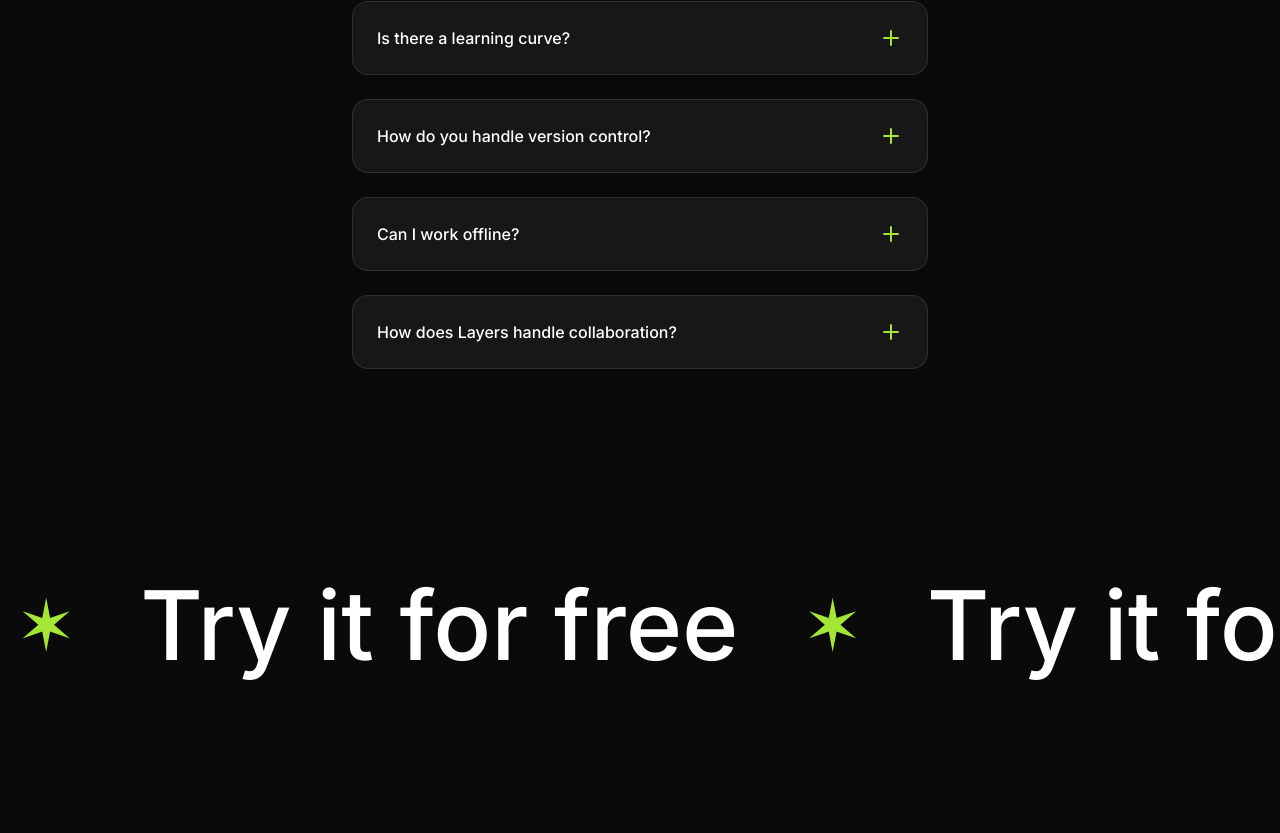
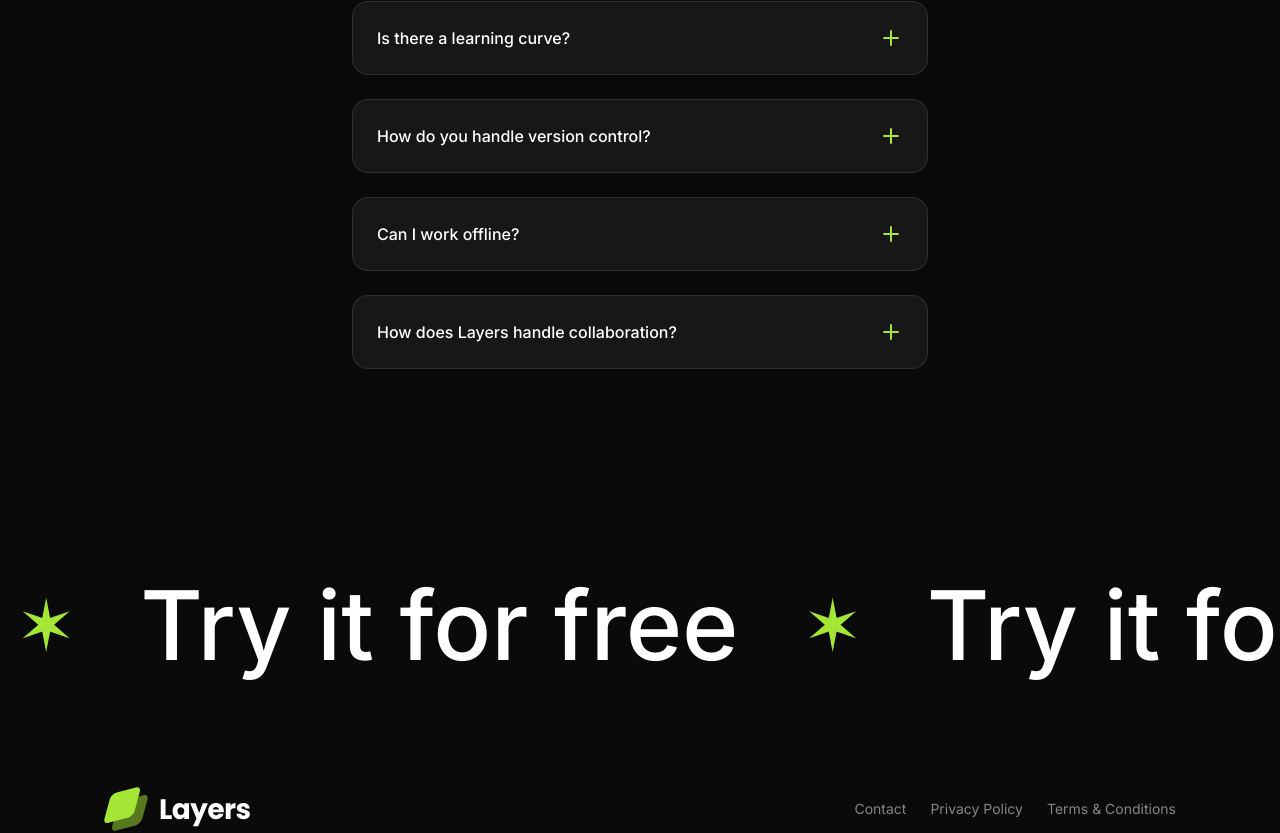
Before and after one commit to chirraaggggg/Modern-SaaS-Landing-Page, a Next.js app: page / in a window 1280 px wide. Shown: the part 4476-5309 px from the top of the page. Before the commit the page ends 5261 px from the top, so only its background shows below. Built offline with nearby package versions, Linux system fonts and the light colour scheme.

Commit message:
footer section

```diff
--- a/src/app/page.tsx
+++ b/src/app/page.tsx
@@ -6,6 +6,7 @@ import Features from "@/sections/Features";
 import Integrations from "@/sections/Integrations";
 import Faqs from "@/sections/Faqs";
 import CallToAction from "@/sections/CallToAction";
+import Footer from "@/sections/Footer";
 
 export default function Home() {
     return (
@@ -18,6 +19,7 @@ export default function Home() {
             <Integrations />
             <Faqs />
             <CallToAction />
+            <Footer />
         </>
     )
 }
--- a/src/sections/Footer.tsx
+++ b/src/sections/Footer.tsx
@@ -1,9 +1,35 @@
+import logoImage from "@/assets/images/logo.svg";
+import Image from "next/image";
+
 const footerLinks = [
-    { href: "#", label: "Contact" },
-    { href: "#", label: "Privacy Policy" },
-    { href: "#", label: "Terms & Conditions" },
+  { href: "#", label: "Contact" },
+  { href: "#", label: "Privacy Policy" },
+  { href: "#", label: "Terms & Conditions" },
 ];
 
 export default function Footer() {
-    return <div>Footer</div>;
+  return (
+    <section>
+      <div className="container">
+        <div className="flex flex-col md:flex-row items-center md:justify-between gap-6">
+          <div>
+            <Image src={logoImage} alt="Layers logo" />
+          </div>
+          <div>
+            <nav className="flex gap-6">
+              {footerLinks.map((link) => (
+                <a
+                  href={link.href}
+                  className="text-white/50 text-sm"
+                  key={link.label}
+                >
+                  {link.label}
+                </a>
+              ))}
+            </nav>
+          </div>
+        </div>
+      </div>
+    </section>
+  );
 }
```
Also changed, not shown: src/sections/CallToAction.tsx (line endings or trailing spaces).
